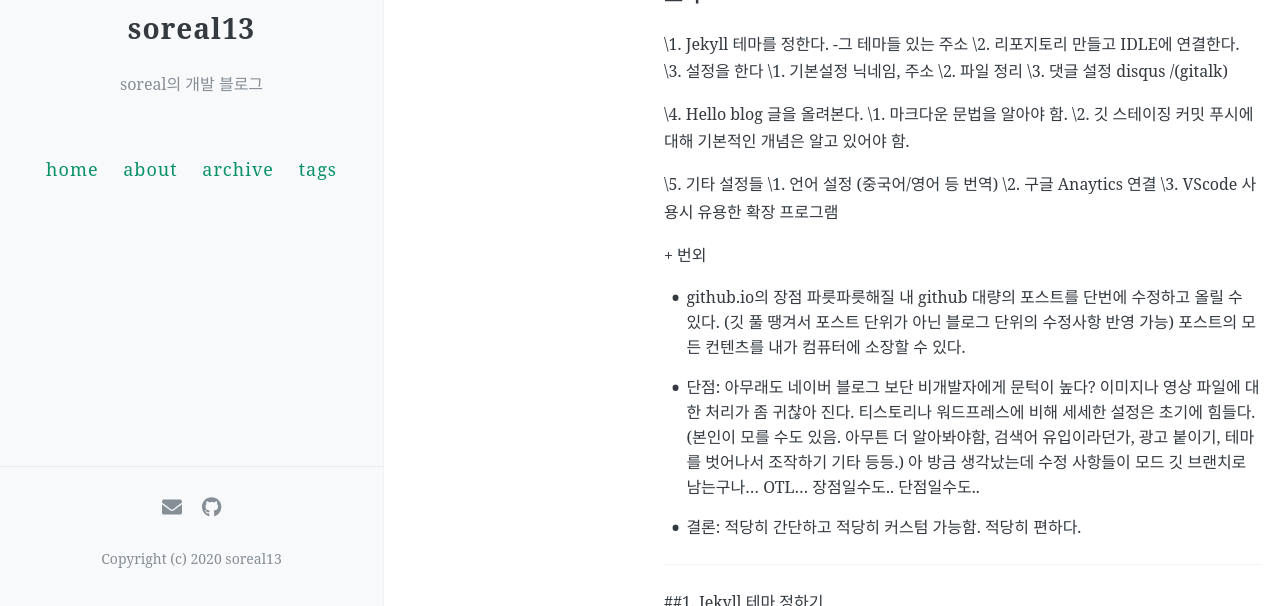
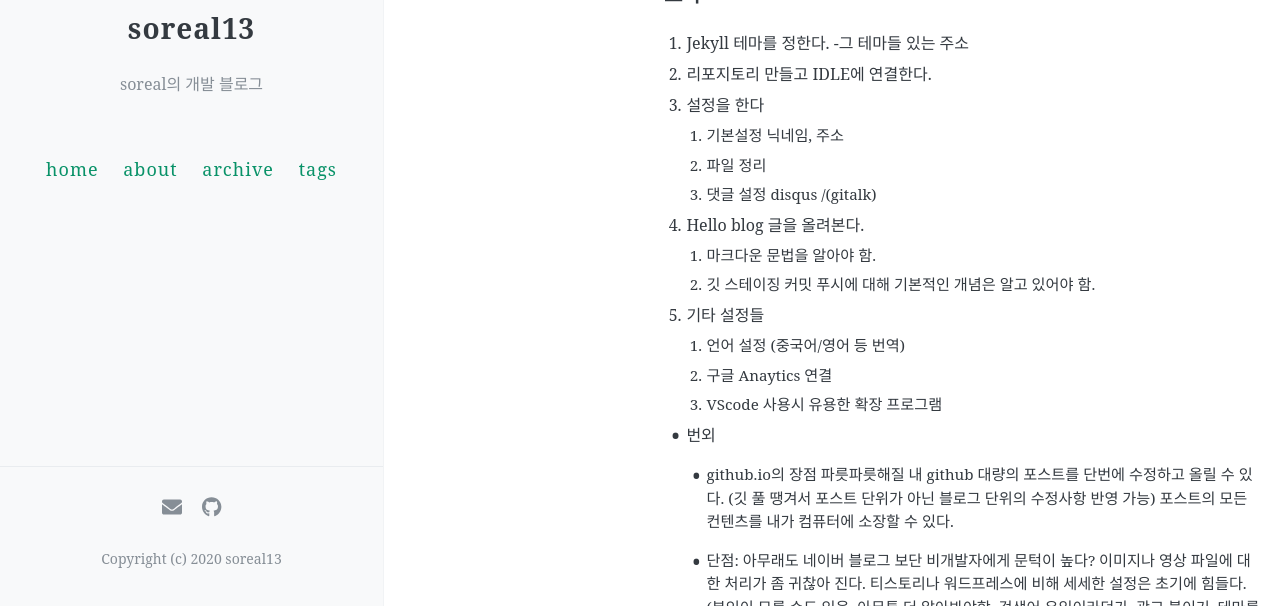
Before and after one commit to sorealk/soreal13.github.io, a Jekyll site: the page built from _posts/2020-12-26-github.io-blog-guide.md, in a window 1280 px wide and 900 px high, cut to the strip 294-900 px from the top of the window. Built offline with Jekyll 4.4.1, drawn with Linux system fonts in a browser that asks for light colours; comment, search, counter and statistics services are not loaded.

Commit message:
마크다운 \ 삭제

```diff
--- a/_posts/2020-12-26-github.io-blog-guide.md
+++ b/_posts/2020-12-26-github.io-blog-guide.md
@@ -22,23 +22,23 @@ github.io로 블로그를 생성하기로 결심한 당신! 당신이 해야할
 
 ### 요약
 
-\1. Jekyll 테마를 정한다. -그 테마들 있는 주소
-\2. 리포지토리 만들고 IDLE에 연결한다.
-\3. 설정을 한다
-    \1. 기본설정 닉네임, 주소
-    \2. 파일 정리
-    \3. 댓글 설정 disqus /(gitalk)
+1. Jekyll 테마를 정한다. -그 테마들 있는 주소
+2. 리포지토리 만들고 IDLE에 연결한다.
+3. 설정을 한다
+    1. 기본설정 닉네임, 주소
+    2. 파일 정리
+    3. 댓글 설정 disqus /(gitalk)
 
-\4. Hello blog 글을 올려본다.
-   \1. 마크다운 문법을 알아야 함.
-   \2. 깃 스테이징 커밋 푸시에 대해 기본적인 개념은 알고 있어야 함.
+4. Hello blog 글을 올려본다.
+   1. 마크다운 문법을 알아야 함.
+   2. 깃 스테이징 커밋 푸시에 대해 기본적인 개념은 알고 있어야 함.
 
-\5. 기타 설정들
-    \1. 언어 설정 (중국어/영어 등 번역)
-    \2. 구글 Anaytics 연결
-    \3. VScode 사용시 유용한 확장 프로그램
+5. 기타 설정들
+    1. 언어 설정 (중국어/영어 등 번역)
+    2. 구글 Anaytics 연결
+    3. VScode 사용시 유용한 확장 프로그램
 
-\+ 번외
++ 번외
   + github.io의 장점
 파릇파릇해질 내 github
 대량의 포스트를 단번에 수정하고 올릴 수 있다. (깃 풀 땡겨서 포스트 단위가 아닌 블로그 단위의 수정사항 반영 가능)
```
